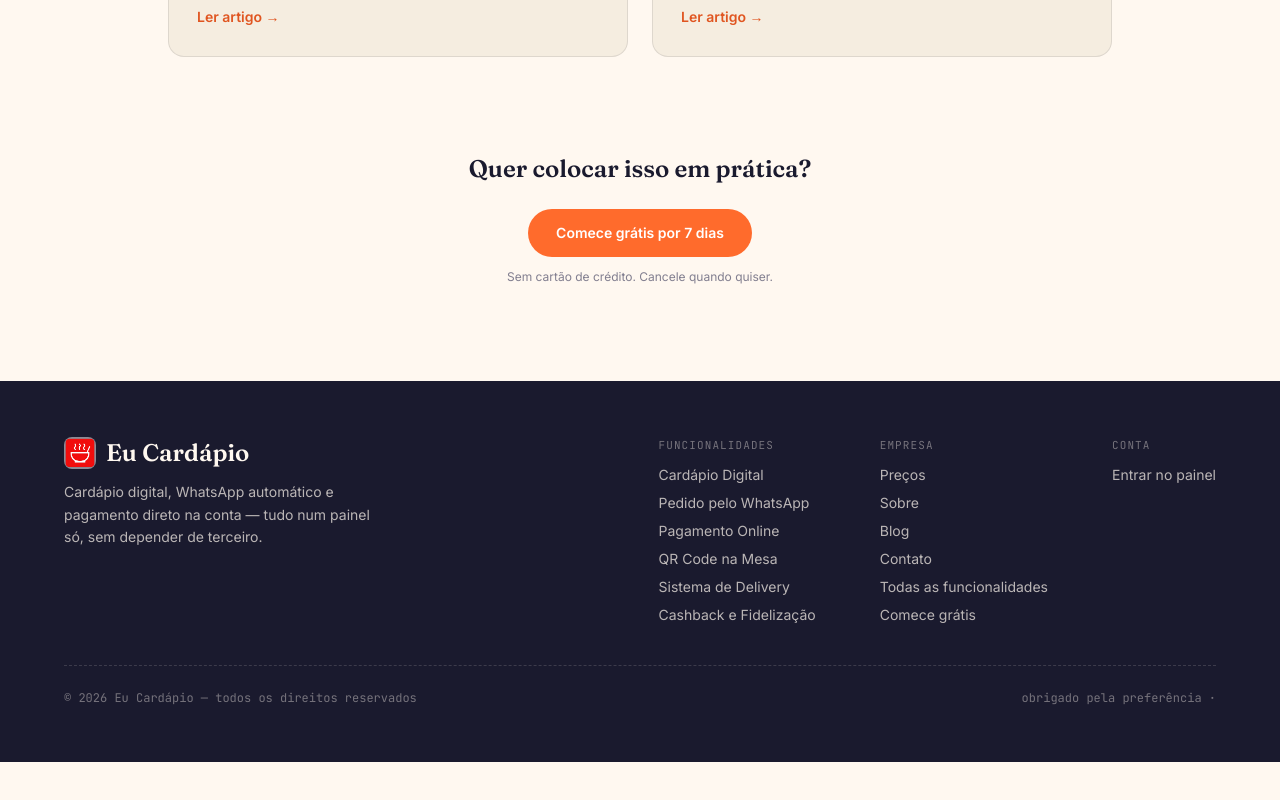
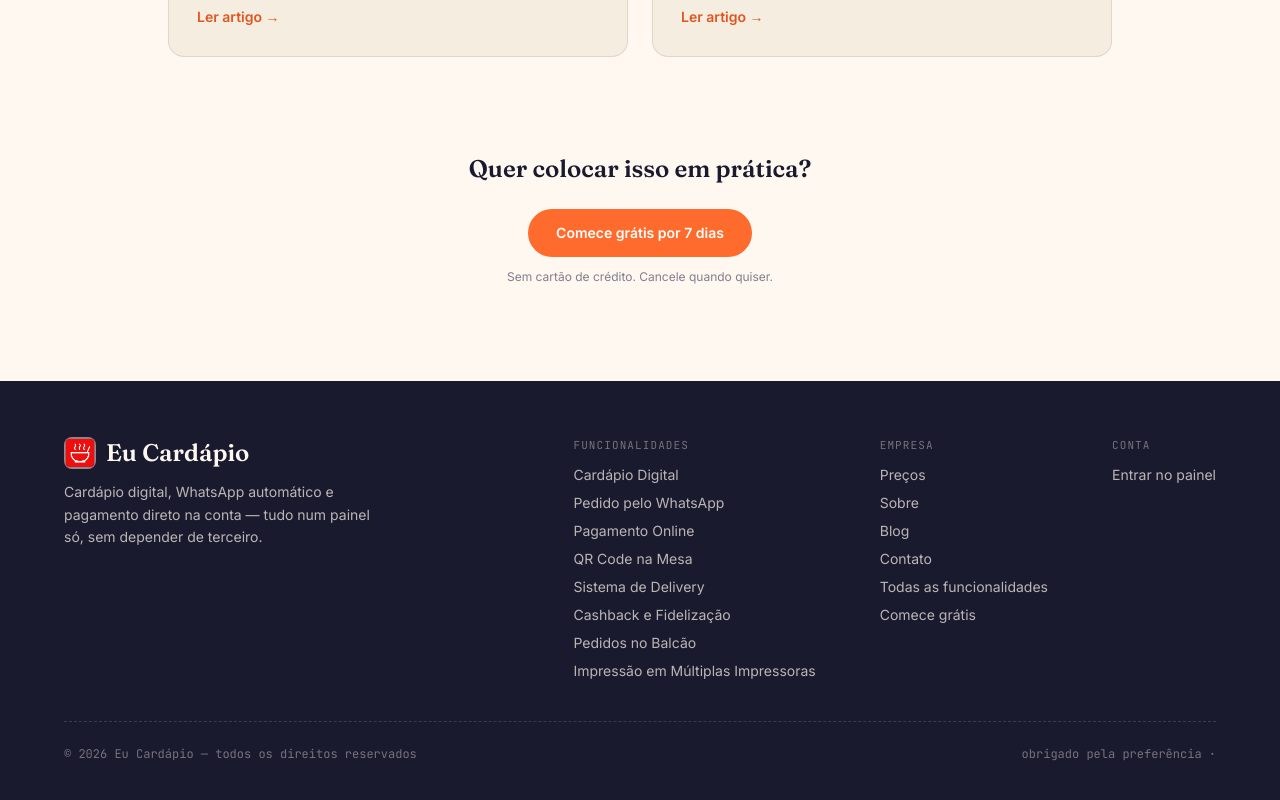
Before and after one commit to jorgeguto87/portal_eucardapio, a React (Vite) app: page /blog in a window 1280 px wide. Shown: the part 901-1701 px from the top of the page. Before the commit the page ends 1663 px from the top, so only its background shows below. Built offline with nearby package versions, Linux system fonts and the light colour scheme; no server answers.

Commit message:
Add links for 'Pedidos no Balcão' and 'Impressão em Múltiplas Impressoras'

```diff
--- a/src/components/Footer.jsx
+++ b/src/components/Footer.jsx
@@ -43,6 +43,8 @@ export default function Footer() {
                 <li><Link to="/qr-code-mesa" className="hover:text-paper transition-colors">QR Code na Mesa</Link></li>
                 <li><Link to="/sistema-delivery" className="hover:text-paper transition-colors">Sistema de Delivery</Link></li>
                 <li><Link to="/cashback-fidelizacao" className="hover:text-paper transition-colors">Cashback e Fidelização</Link></li>
+                <li><Link to="/pedidos-balcao" className="hover:text-paper transition-colors">Pedidos no Balcão</Link></li>
+                <li><Link to="/multiplas-impressoras" className="hover:text-paper transition-colors">Impressão em Múltiplas Impressoras</Link></li>
               </ul>
             </div>
             <div>
```
